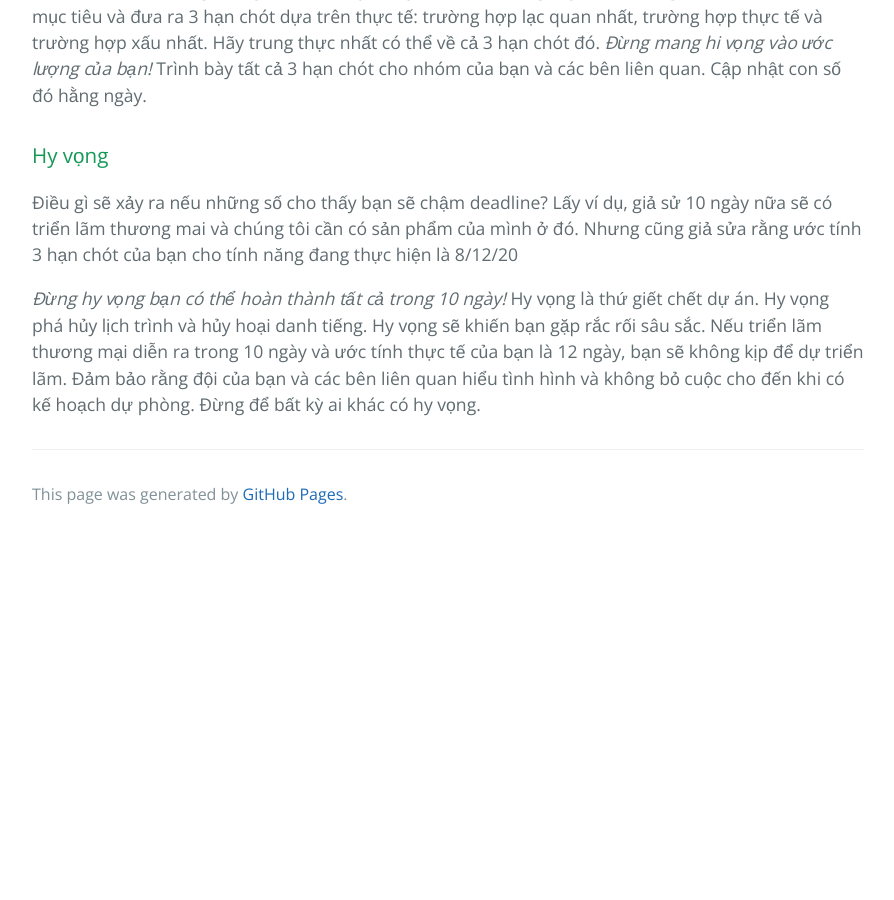
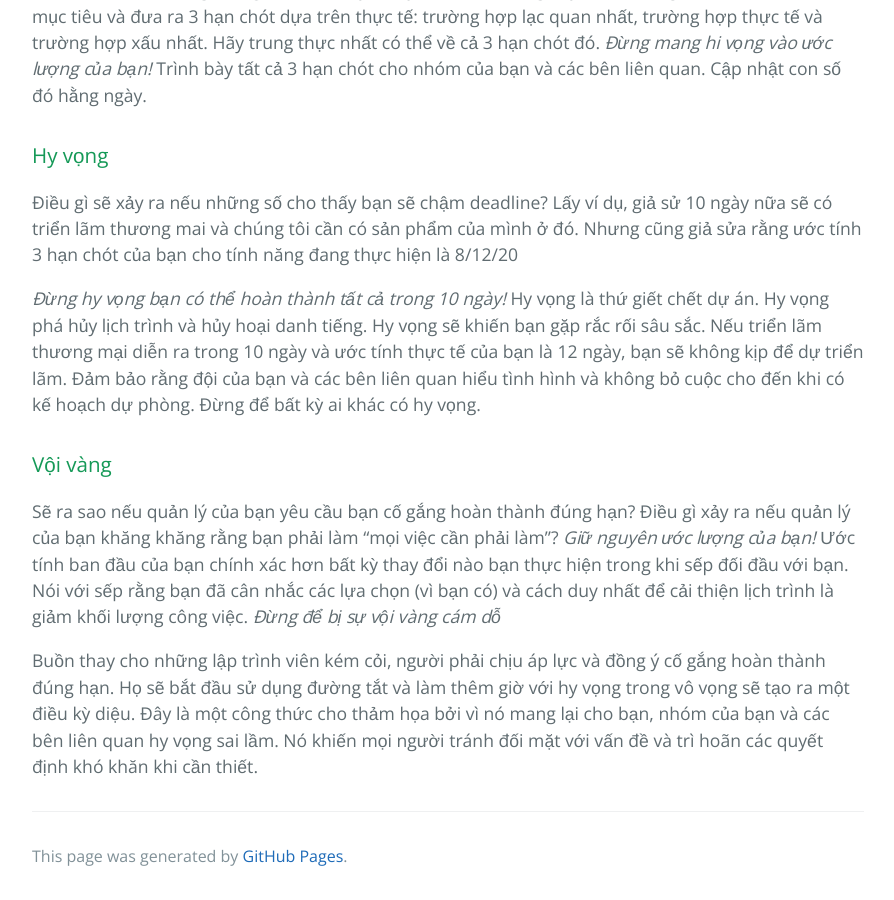
Before and after one commit to HaiBV/haibv.github.io, a Jekyll site: the page built from clean-coder/chapter-4-coding.md, in a window 1280 px wide and 900 px high, scrolled down 11229 px. Shown: the whole window, without its empty margins (192-1086 px from the left). Built offline with Jekyll 4.4.1, drawn with Linux system fonts in a browser that asks for light colours; our own code applies the rules of GitHub Pages for plain Markdown files; before the commit the page ends 11767 px from its top, so only the background shows below that.

Commit message:
Book - The Clean Coder - Chapter 4 - Coding

```diff
--- a/clean-coder/chapter-4-coding.md
+++ b/clean-coder/chapter-4-coding.md
@@ -217,3 +217,9 @@ Bí quyết quản lý việc bị chậm deadline là phát hiện sớm và mi
 Điều gì sẽ xảy ra nếu những số cho thấy bạn sẽ chậm deadline? Lấy ví dụ, giả sử 10 ngày nữa sẽ có triển lãm thương mai và chúng tôi cần có sản phẩm của mình ở đó. Nhưng cũng giả sửa rằng ước tính 3 hạn chót của bạn cho tính năng đang thực hiện là 8/12/20
 
 _Đừng hy vọng bạn có thể hoàn thành tất cả trong 10 ngày!_ Hy vọng là thứ giết chết dự án. Hy vọng phá hủy lịch trình và hủy hoại danh tiếng. Hy vọng sẽ khiến bạn gặp rắc rối sâu sắc. Nếu triển lãm thương mại diễn ra trong 10 ngày và ước tính thực tế của bạn là 12 ngày, bạn sẽ không kịp để dự triển lãm. Đảm bảo rằng đội của bạn và các bên liên quan hiểu tình hình và không bỏ cuộc cho đến khi có kế hoạch dự phòng. Đừng để bất kỳ ai khác có hy vọng.
+
+### Vội vàng
+
+Sẽ ra sao nếu quản lý của bạn yêu cầu bạn cố gắng hoàn thành đúng hạn? Điều gì xảy ra nếu quản lý của bạn khăng khăng rằng bạn phải làm "mọi việc cần phải làm"? _Giữ nguyên ước lượng của bạn!_ Ước tính ban đầu của bạn chính xác hơn bất kỳ thay đổi nào bạn thực hiện trong khi sếp đối đầu với bạn. Nói với sếp rằng bạn đã cân nhắc các lựa chọn (vì bạn có) và cách duy nhất để cải thiện lịch trình là giảm khối lượng công việc. _Đừng để bị sự vội vàng cám dỗ_
+
+Buồn thay cho những lập trình viên kém cỏi, người phải chịu áp lực và đồng ý cố gắng hoàn thành đúng hạn. Họ sẽ bắt đầu sử dụng đường tắt và làm thêm giờ với hy vọng trong vô vọng sẽ tạo ra một điều kỳ diệu. Đây là một công thức cho thảm họa bởi vì nó mang lại cho bạn, nhóm của bạn và các bên liên quan hy vọng sai lầm. Nó khiến mọi người tránh đối mặt với vấn đề và trì hoãn các quyết định khó khăn khi cần thiết.
```
